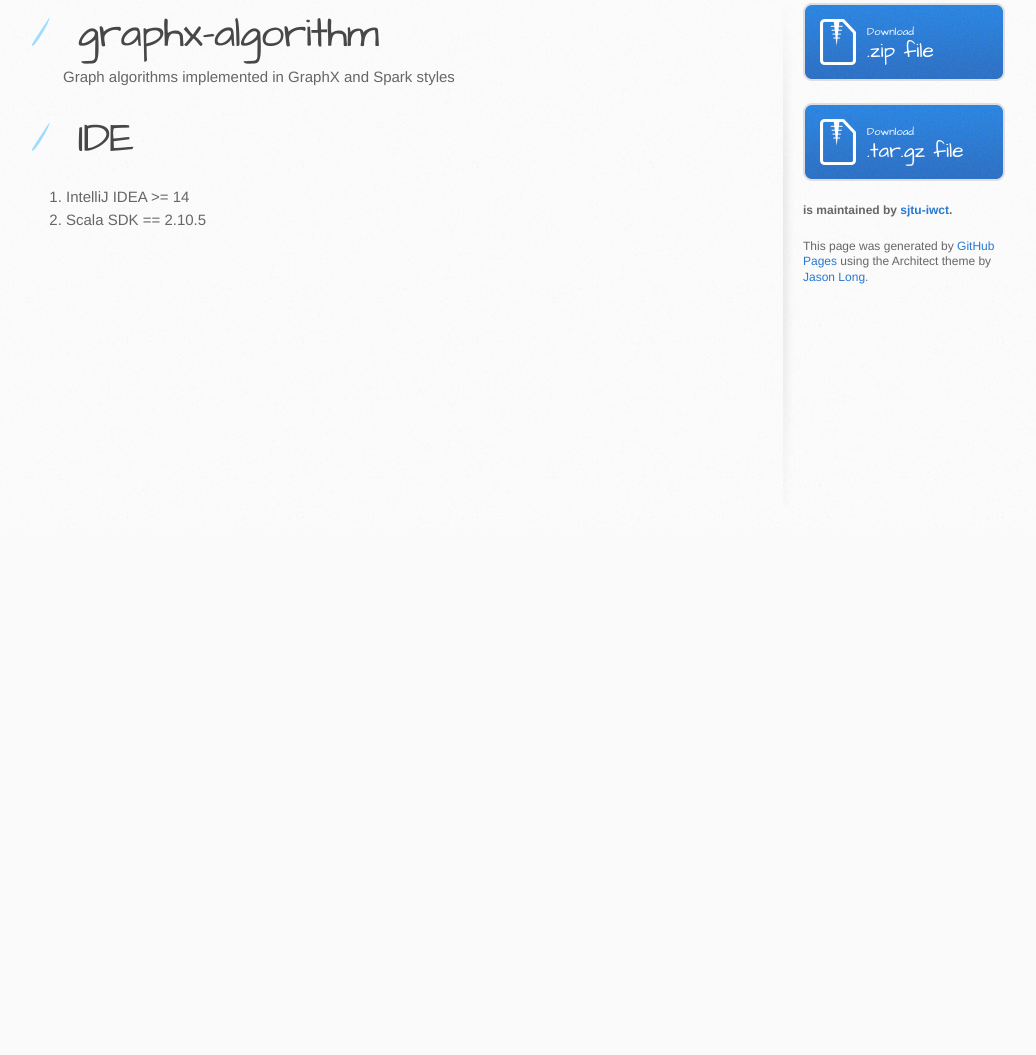
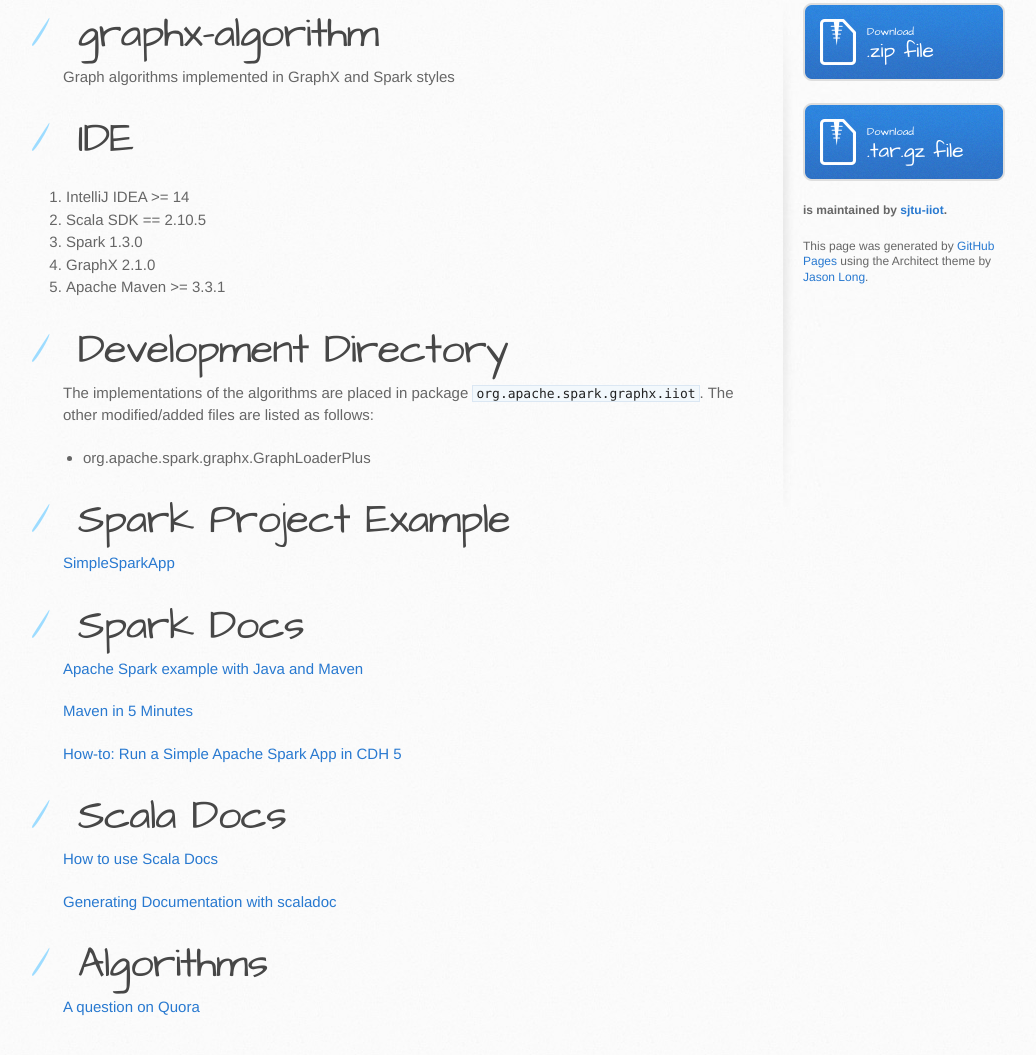
Before and after one commit to sjtu-iiot/graphx-algorithm, a plain HTML site: page index.html in a window 1280 px wide. Shown: the part 335-1390 px from the top of the page, without its empty margins (107-1143 px from the left). Before the commit the page ends 864 px from the top, so only its background shows below. Drawn offline with Linux system fonts and the light colour scheme.

Commit message:
Create gh-pages branch via GitHub

```diff
--- a/index.html
+++ b/index.html
@@ -13,15 +13,15 @@
     <script src="//html5shiv.googlecode.com/svn/trunk/html5.js"></script>
     <![endif]-->
 
-    <title>iWCT-GraphX-algorithm by sjtu-iwct</title>
+    <title>IIOT-GraphX-algorithm by sjtu-iiot</title>
   </head>
 
   <body>
     <header>
       <div class="inner">
-        <h1>iWCT-GraphX-algorithm</h1>
+        <h1>IIOT-GraphX-algorithm</h1>
         <h2>Graph algorithms implemented in GraphX and Spark styles</h2>
-        <a href="https://github.com/sjtu-iwct/graphx-algorithm" class="button"><small>View project on</small> GitHub</a>
+        <a href="https://github.com/sjtu-iiot/graphx-algorithm" class="button"><small>View project on</small> GitHub</a>
       </div>
     </header>
 
@@ -39,20 +39,59 @@
 <ol>
 <li>IntelliJ IDEA &gt;= 14</li>
 <li>Scala SDK == 2.10.5</li>
+<li>Spark 1.3.0</li>
+<li>GraphX 2.1.0</li>
+<li>Apache Maven &gt;= 3.3.1</li>
 </ol>
+
+<h1>
+<a id="development-directory" class="anchor" href="#development-directory" aria-hidden="true"><span class="octicon octicon-link"></span></a>Development Directory</h1>
+
+<p>The implementations of the algorithms are placed in package <code>org.apache.spark.graphx.iiot</code>. The other modified/added
+files are listed as follows:</p>
+
+<ul>
+<li>org.apache.spark.graphx.GraphLoaderPlus</li>
+</ul>
+
+<h1>
+<a id="spark-project-example" class="anchor" href="#spark-project-example" aria-hidden="true"><span class="octicon octicon-link"></span></a>Spark Project Example</h1>
+
+<p><a href="https://github.com/sryza/simplesparkapp">SimpleSparkApp</a></p>
+
+<h1>
+<a id="spark-docs" class="anchor" href="#spark-docs" aria-hidden="true"><span class="octicon octicon-link"></span></a>Spark Docs</h1>
+
+<p><a href="http://www.robertomarchetto.com/spark_java_maven_example">Apache Spark example with Java and Maven</a></p>
+
+<p><a href="https://maven.apache.org/guides/getting-started/maven-in-five-minutes.html">Maven in 5 Minutes</a></p>
+
+<p><a href="http://blog.cloudera.com/blog/2014/04/how-to-run-a-simple-apache-spark-app-in-cdh-5/">How-to: Run a Simple Apache Spark App in CDH 5</a></p>
+
+<h1>
+<a id="scala-docs" class="anchor" href="#scala-docs" aria-hidden="true"><span class="octicon octicon-link"></span></a>Scala Docs</h1>
+
+<p><a href="https://wiki.scala-lang.org/display/SW/Introduction">How to use Scala Docs</a></p>
+
+<p><a href="https://www.safaribooksonline.com/library/view/scala-cookbook/9781449340292/ch14s09.html#">Generating Documentation with scaladoc</a></p>
+
+<h1>
+<a id="algorithms" class="anchor" href="#algorithms" aria-hidden="true"><span class="octicon octicon-link"></span></a>Algorithms</h1>
+
+<p><a href="http://www.quora.com/What-are-the-10-algorithms-one-must-know-in-order-to-solve-most-algorithm-challenges-puzzles">A question on Quora</a></p>
         </section>
 
         <aside id="sidebar">
-          <a href="https://github.com/sjtu-iwct/graphx-algorithm/zipball/master" class="button">
+          <a href="https://github.com/sjtu-iiot/graphx-algorithm/zipball/master" class="button">
             <small>Download</small>
             .zip file
           </a>
-          <a href="https://github.com/sjtu-iwct/graphx-algorithm/tarball/master" class="button">
+          <a href="https://github.com/sjtu-iiot/graphx-algorithm/tarball/master" class="button">
             <small>Download</small>
             .tar.gz file
           </a>
 
-          <p class="repo-owner"><a href="https://github.com/sjtu-iwct/graphx-algorithm"></a> is maintained by <a href="https://github.com/sjtu-iwct">sjtu-iwct</a>.</p>
+          <p class="repo-owner"><a href="https://github.com/sjtu-iiot/graphx-algorithm"></a> is maintained by <a href="https://github.com/sjtu-iiot">sjtu-iiot</a>.</p>
 
           <p>This page was generated by <a href="https://pages.github.com">GitHub Pages</a> using the Architect theme by <a href="https://twitter.com/jasonlong">Jason Long</a>.</p>
         </aside>
```
Also changed, not shown: params.json (+1 -1 lines).
